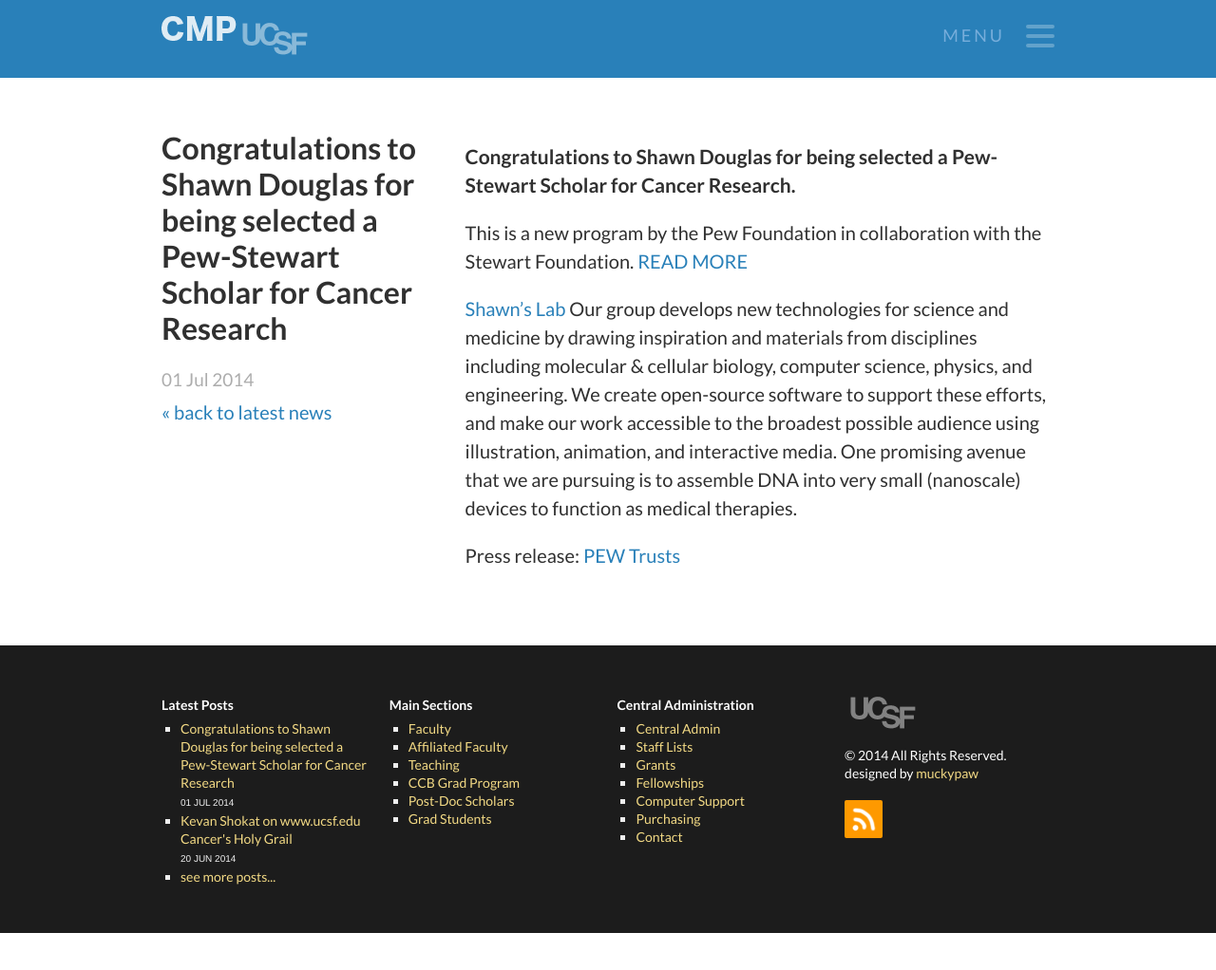
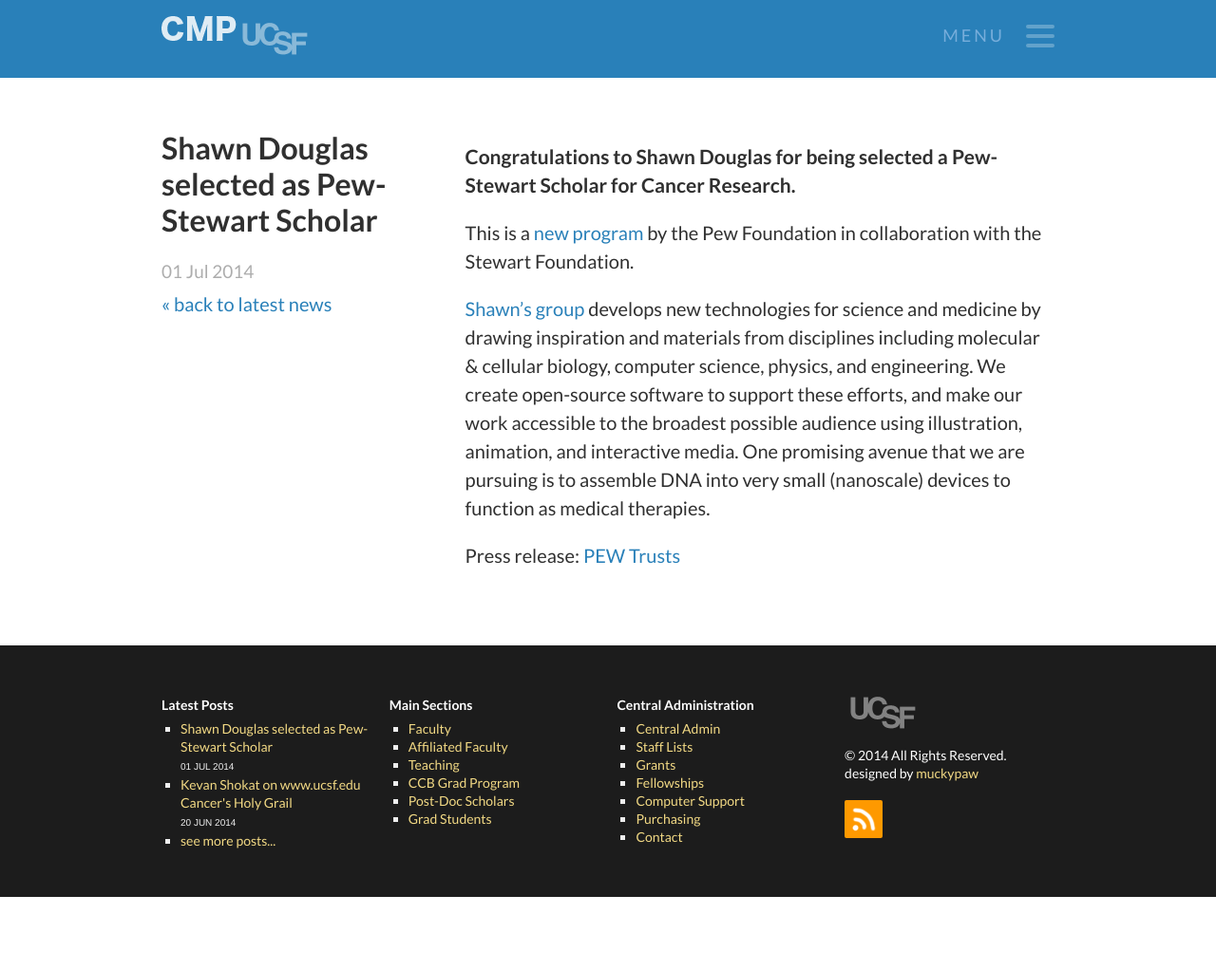
Before and after one commit to sdouglas/cmp, a Jekyll site: the page built from _posts/blog/2014-07-01-shawn-douglas-pew-stewart-scholar.md, in a window 1280 px wide. Shown: the top 1022 px of the page at 95% size. Built offline with Jekyll 4.4.1, drawn with Linux system fonts in a browser that asks for light colours.

Commit message:
blog update 2014-07-21
pew-douglas blog entry

```diff
--- a/_posts/blog/2014-07-01-shawn-douglas-pew-stewart-scholar.md
+++ b/_posts/blog/2014-07-01-shawn-douglas-pew-stewart-scholar.md
@@ -1,6 +1,6 @@
 ---
 layout: post
-title:  "Congratulations to Shawn Douglas for being selected a Pew-Stewart Scholar for Cancer Research"
+title:  "Shawn Douglas selected as Pew-Stewart Scholar"
 date:   2014-07-01 14:00:00
 category: blog
 published: true
@@ -8,10 +8,10 @@
 
 ### Congratulations to Shawn Douglas for being selected a Pew-Stewart Scholar for Cancer Research.
 
-This is a new program by the Pew Foundation in collaboration with the Stewart Foundation.
-<a href="http://www.pewtrusts.org/en/projects/pew-stewart-scholars-for-cancer-research/directory-of-stewart-scholars/2014/shawn-douglas" target="_blank">READ MORE</a>
+This is a <a href="http://www.pewtrusts.org/en/projects/pew-stewart-scholars-for-cancer-research/directory-of-stewart-scholars/2014/shawn-douglas" target="_blank">new program</a>
+ by the Pew Foundation in collaboration with the Stewart Foundation.
 
 
-<a href="http://bionano.ucsf.edu/" target="_blank">Shawn's Lab</a> Our group develops new technologies for science and medicine by drawing inspiration and materials from disciplines including molecular & cellular biology, computer science, physics, and engineering. We create open-source software to support these efforts, and make our work accessible to the broadest possible audience using illustration, animation, and interactive media. One promising avenue that we are pursuing is to assemble DNA into very small (nanoscale) devices to function as medical therapies.
+<a href="http://bionano.ucsf.edu/" target="_blank">Shawn's group</a> develops new technologies for science and medicine by drawing inspiration and materials from disciplines including molecular & cellular biology, computer science, physics, and engineering. We create open-source software to support these efforts, and make our work accessible to the broadest possible audience using illustration, animation, and interactive media. One promising avenue that we are pursuing is to assemble DNA into very small (nanoscale) devices to function as medical therapies.
 
 Press release: [PEW Trusts](http://www.pewtrusts.org/en/projects/pew-stewart-scholars-for-cancer-research)
```
